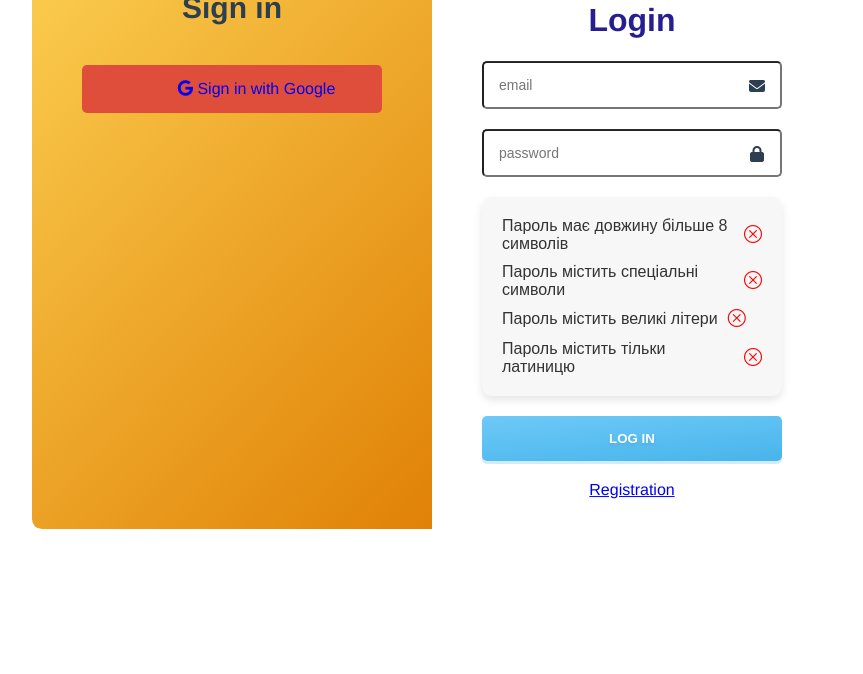
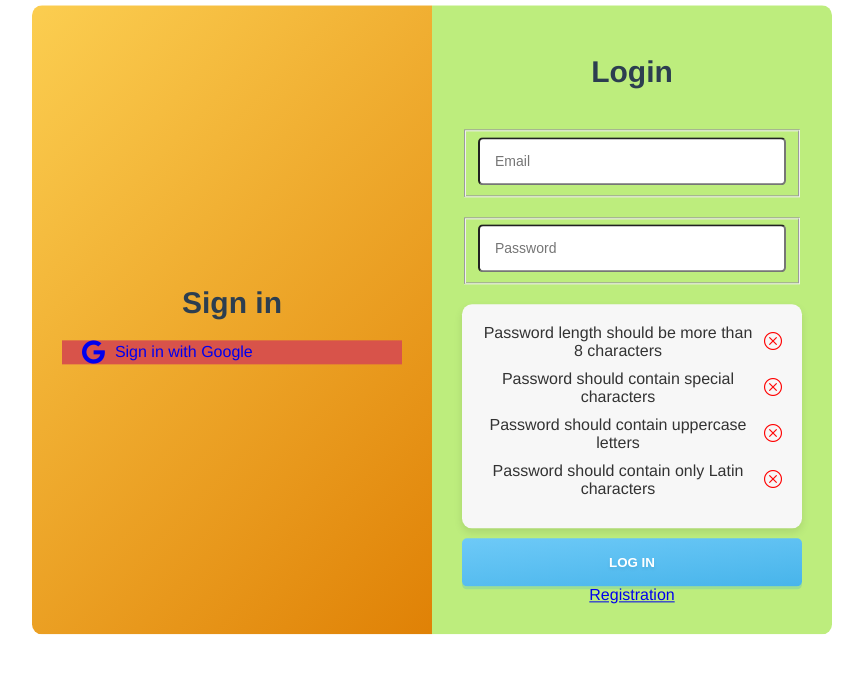
Before and after one commit to Vladislav-Prokh/variety_frontend, a Vue app: page /login in a window 1280 px wide. Shown: the top 674 px of the page, without its empty margins (208-1071 px from the left). Built offline with nearby package versions, Linux system fonts and the light colour scheme.

Commit message:
fix bugs

```diff
--- a/src/components/views/Auth/LoginPage.vue
+++ b/src/components/views/Auth/LoginPage.vue
@@ -4,24 +4,24 @@
       <h1>Sign in</h1>
       <!--<a href="#" class="btn btn-social btn-facebook"> <i class="fab fa-facebook"></i> Sign in with Facebook</a>
       <a href="#" class="btn btn-social btn-twitter"> <i class="fab fa-twitter"></i> Sign in with Twitter</a>-->
-    <a href="http://localhost:8086/oauth2/authorization/google" class="btn btn-social btn-google"> <i class="fab fa-google"></i> Sign in with Google</a>
+      <a href="http://variety.in.net:8086/oauth2/authorization/google" class="btn btn-social btn-google"> <i class="fab fa-google"></i> Sign in with Google</a>
     </div>
     <div class="signup-classic">
-    <h1 id = "LoginField">Login</h1>
+      <h1 id="LoginField">Login</h1>
       <form class="form" @submit.prevent="login">
 
         <fieldset class="email">
-        <input type="text" placeholder="email"  v-model="email" autocomplete="email"/>
+          <input type="text" placeholder="Email" v-model="email" autocomplete="email"/>
         </fieldset>
-      <div v-if="email_error" class="error-message">{{ email_error}}</div>
+        <div v-if="email_error" class="error-message">{{ email_error }}</div>
+
         <fieldset class="password">
-        <input type="password" placeholder="password" v-model="password" @input="handlePasswordChange"  autocomplete="current-password"/>
+          <input type="password" placeholder="Password" v-model="password" @input="handlePasswordChange" autocomplete="current-password"/>
         </fieldset>
-
 
         <div id="displayInfoInputPassPanel">
           <div class="password-criteria">
-            Пароль має довжину більше 8 символів
+            Password length should be more than 8 characters
             <span v-if="HasLengthLessThan8">
               <i class="bi bi-x-circle x-icon"></i>
             </span>
@@ -30,7 +30,7 @@
             </span>
           </div>
           <div class="password-criteria">
-            Пароль містить спеціальні символи
+            Password should contain special characters
             <span v-if="ContainsSpecials">
               <i class="bi bi-check-circle check-icon"></i>
             </span>
@@ -39,18 +39,16 @@
             </span>
           </div>
           <div class="password-criteria">
-            Пароль містить великі літери
+            Password should contain uppercase letters
             <span v-if="ContainsCapital">
               <i class="bi bi-check-circle check-icon"></i>
             </span>
             <span v-else>
               <i class="bi bi-x-circle x-icon"></i>
             </span>
-
           </div>
-
           <div class="password-criteria">
-            Пароль містить тільки латиницю
+            Password should contain only Latin characters
             <span v-if="ContainsCyrillic">
               <i class="bi bi-x-circle x-icon"></i>
             </span>
@@ -60,10 +58,9 @@
           </div>
         </div>
 
-
-      <div v-if="auth_error" class="error-message">{{ auth_error}}</div>
-      <div v-if="input_error" class="error-message">{{ input_error}}</div>
-      <button type = "submit" class="btn">log in</button>
+        <div v-if="auth_error" class="error-message">{{ auth_error }}</div>
+        <div v-if="input_error" class="error-message">{{ input_error }}</div>
+        <button type="submit" class="btn">Log in</button>
         <a href="/registration">Registration</a>
       </form>
     </div>
@@ -76,14 +73,13 @@ export default {
     return {
       email: '',
       password: '',
-      auth_error:'',
-      input_error:'',
-      email_error:'',
-
-      HasLengthLessThan8:true,
-      ContainsSpecials:null,
-      ContainsCapital:null,
-      ContainsCyrillic:true,
+      auth_error: '',
+      input_error: '',
+      email_error: '',
+      HasLengthLessThan8: true,
+      ContainsSpecials: null,
+      ContainsCapital: null,
+      ContainsCyrillic: true,
     };
   },
   methods: {
@@ -93,21 +89,21 @@ export default {
       this.auth_error = '';
 
       if (!this.email || !this.email.trim() || !this.password || !this.password.trim()) {
-        this.input_error = 'Field can not be empty';
+        this.input_error = 'Fields cannot be empty';
         return;
       }
 
-
-    if(this.HasLengthLessThan8||!this.ContainsSpecials||!this.ContainsCapital||this.ContainsCyrillic){
+      if (this.HasLengthLessThan8 || !this.ContainsSpecials || !this.ContainsCapital || this.ContainsCyrillic) {
         this.input_error = 'Password has not passed validation';
         return;
       }
 
       const emailRegex = /^[^\s@]+@[^\s@]+\.[^\s@]+$/;
       if (!emailRegex.test(this.email)) {
-          this.email_error = 'Follow @mail format';
+        this.email_error = 'Invalid email format';
         return;
       }
+
       try {
         await this.$store.dispatch('authenticate', { email: this.email, password: this.password });
       } catch (error) {
@@ -115,14 +111,15 @@ export default {
         console.error('Authentication error:', error);
         return;
       }
-      if(this.$store.getters.authError){
+
+      if (this.$store.getters.authError) {
         this.auth_error = this.$store.getters.authError;
         return;
       }
+
       this.$router.push('/home');
     },
-
-    handlePasswordChange(){
+    handlePasswordChange() {
       this.HasLengthLessThan8 = this.password.length < 8;
       const specialCharactersRegex = /[!@#$%^&*(),.?":{}|<>]/;
       this.ContainsSpecials = specialCharactersRegex.test(this.password);
@@ -131,16 +128,10 @@ export default {
 
       const cyrillicLettersRegex = /[а-яА-Я]/;
       this.ContainsCyrillic = cyrillicLettersRegex.test(this.password);
-    }
-}
-}
+    },
+  },
+};
 </script>
-
-
-
-
-
-
 
 <style scoped>
 @import '@fortawesome/fontawesome-free/css/all.css';
@@ -149,200 +140,108 @@ export default {
 *::after {
   box-sizing: border-box;
 }
+
 html,
 body {
   height: 100%;
-  font-family: Open Sans;
-}
-body {
+  font-family: 'Open Sans', sans-serif;
   background: hsl(86, 85%, 95%);
-}
-
-.signup-classic h1{
-    color: #271f91;
-}
-/*--------------------
-Buttons
---------------------*/
-.btn {
-  display: block;
-  background: hsl(86, 76%, 71%);
-  color: hsl(0, 0, 100);
-  text-decoration: none;
-  margin: 20px 0;
-  padding: 15px 15px;
-  border-radius: 5px;
-  position: relative;
-
-
-
-  &::after {
-    content: '';
-    position: absolute;
-    z-index: 1;
-    top: 0;
-    left: 0;
-    width: 100%;
-    height: 100%;
-    transition: all .2s ease-in-out;
-    box-shadow: inset 0 3px 0 hsla(0, 0, 0, 0), 0 3px 3px hsla(0, 0, 0, .2);
-    border-radius: 5px;
-  }
-
-  &:hover::after {
-    background: hsla(0, 0, 0, 0.1);
-    box-shadow: inset 0 3px 0 hsla(0, 0, 0, 0.2);
-  }
-
-}
-
-
-.btn-social {
-  padding-left: 64px;
-  position: relative;
-  z-index: 1;
-
-  .fa {
-    position: absolute;
-    top: 0;
-    left: 0;
-    z-index: 1;
-    width: 50px;
-    height: 100%;
-    text-align: center;
-    background: hsla(0, 0, 0, 0.1);
-    line-height: 3.2;
-    border-radius: 5px 0 0 5px;
-  }
-
-}
-.btn-facebook {
-  background-color: hsl(221, 44%, 41%);
-}
-.btn-twitter {
-  background-color: hsl(206, 82%, 63%);
-}
-.btn-google {
-  background-color: hsl(7, 71%, 55%);
-}
-.btn-linkedin {
-  background-color: hsl(196, 100%, 43%);
-}
-
-
-/*--------------------
-Form
---------------------*/
-.form {
-
-  fieldset {
-    border: none;
-    padding: 0;
-    margin: 20px 0;
-    position: relative;
-
-    input {
-      width: 100%;
-      height: 48px;
-      color: hsl(0, 0, 20);
-      padding: 15px 40px 15px 15px;
-      border-radius: 5px;
-      font-size: 14px;
-      outline: none!important;
-      border: 1px solid hsla(0, 0, 0, 0.3);
-      box-shadow: inset 0 1px 4px hsla(0, 0, 0, 0.2);
-      vertical-align: top;
-    }
-
-  }
-
-  button {
-    width: 100%;
-    outline: none!important;
-    background: linear-gradient(-5deg, hsl(200, 80%, 60%), hsl(200, 90%, 70%));
-    border: none;
-    text-transform: uppercase;
-    font-weight: bold;
-    box-shadow: 0 3px 0px hsla(200, 80%, 50%, 0.2);
-    text-shadow: 0 2px 3px hsla(200, 50%, 40%, 0.2);
-
-  }
-
-}
-
-
-.error-message{
-  color:red;
 }
 
 .signup {
   position: absolute;
-  top: 30%;
+  top: 40%;
   left: 50%;
   transform: translate(-50%, -50%);
   z-index: 1;
-  width: 800px;
+  width: 100%;
+  max-width: 800px;
   background: hsl(0, 0, 100);
   border-radius: 10px;
   box-shadow: 0 3px 25px hsla(0, 0, 0, 0.2);
+  display: flex;
+  flex-wrap: wrap;
   overflow: hidden;
-  display: flex;
 }
 
 .signup-connect,
-.signup-classic
-{
-  width: 50%;
-  padding: 30px 50px;
+.signup-classic {
+  flex: 1 1 50%;
+  padding: 30px;
+  display: flex;
+  flex-direction: column;
+  justify-content: center;
 }
 
 .signup-connect {
   background: linear-gradient(134deg, hsl(44, 96%, 65%), hsl(34, 95%, 45%));
   color: hsl(0, 0, 100);
+}
+
+.signup-classic {
+  background: hsl(86, 76%, 71%);
+  color: hsl(0, 0, 100);
+}
 
 h1 {
   font-size: 30px;
-    margin-top: 10px;
-    margin-bottom: 40px;
+  margin-bottom: 20px;
   text-shadow: 0 2px 3px hsla(0, 0, 0, 0.1);
 }
 
+.form {
+  margin-top: 20px;
 }
 
-.signup-classic {
-
-  h2 {
-    font-size: 16px;
-    font-weight: normal;
-    margin-top: 23px;
-    margin-bottom: 43px;
-    text-shadow: 0 2px 3px hsla(0, 0, 0, 0.1);
+fieldset {
+  position: relative;
+  margin-bottom: 20px;
 }
 
-  fieldset::after {
-    content: '\f007';
-    font-family: FontAwesome;
-    position: absolute;
-    right: 15px;
-    top: 17px;
-    z-index: 2;
-    width: 20px;
-    color: hsla(0, 0, 0, .2);
-    text-align: center;
+input {
+  width: 100%;
+  height: 48px;
+  padding: 15px;
+  border-radius: 5px;
+  font-size: 14px;
+  outline: none;
+  border: 1px solid hsla(0, 0, 0, 0.3);
+  box-shadow: inset 0 1px 4px hsla(0, 0, 0, 0.2);
 }
 
-  fieldset.email::after {
-    content: '\f0e0';
+button {
+  width: 100%;
+  height: 48px;
+  margin-top: 10px;
+  background: linear-gradient(-5deg, hsl(200, 80%, 60%), hsl(200, 90%, 70%));
+  border: none;
+  color: hsl(0, 0, 100);
+  font-weight: bold;
+  text-transform: uppercase;
+  border-radius: 5px;
+  box-shadow: 0 3px 0px hsla(200, 80%, 50%, 0.2);
+  text-shadow: 0 2px 3px hsla(200, 50%, 40%, 0.2);
+  cursor: pointer;
 }
 
-  fieldset.password::after {
-    content: '\f023';
+.btn-social {
+  display: flex;
+  align-items: center;
+  justify-content: flex-start;
+  padding-left: 20px;
+  margin-bottom: 10px;
+  color: hsl(0, 0, 100);
+  text-decoration: none;
 }
 
+.btn-social i {
+  margin-right: 10px;
+  font-size: 24px;
 }
 
-#displayInfoInputPassPanel{
-  text-align: left;
+.error-message {
+  color: red;
+  margin-top: 10px;
 }
 
 #displayInfoInputPassPanel {
@@ -350,7 +249,7 @@ Form
   padding: 20px;
   border-radius: 10px;
   box-shadow: 0 4px 8px rgba(0, 0, 0, 0.1);
-  font-family: Arial, sans-serif;
+  margin-top: 20px;
 }
 
 .password-criteria {
@@ -369,13 +268,22 @@ Form
 .check-icon {
   color: rgb(58, 170, 35);
 }
-
+.btn-google{
+  background-color: rgb(216, 83, 74);
+}
 .x-icon {
   color: red;
 }
 
-.password-criteria:last-child {
-  margin-bottom: 0;
+@media (max-width: 768px) {
+  .signup {
+    flex-direction: column;
+    width: 90%;
+    max-width: 100%;
   }
-
+  .signup-connect,
+  .signup-classic {
+    width: 100%;
+  }
+}
 </style>
--- a/src/components/views/Auth/RegistrationPage.vue
+++ b/src/components/views/Auth/RegistrationPage.vue
@@ -3,26 +3,28 @@
     <div class="signup-connect">
       <h1>Registration</h1>
       <!--<a href="#" class="btn btn-social btn-facebook"> <i class="fab fa-facebook"></i> Sign up with Facebook</a>
-    <a href="#" class="btn btn-social btn-twitter"> <i class="fab fa-twitter"></i> Sign up with Twitter</a>
-    <a href="#" class="btn btn-social btn-google"> <i class="fab fa-google"></i> Sign up with Google</a>-->
+      <a href="#" class="btn btn-social btn-twitter"> <i class="fab fa-twitter"></i> Sign up with Twitter</a>-->
+      <a href="http://variety.in.net:8086/oauth2/authorization/google" class="btn btn-social btn-google"> <i class="fab fa-google"></i> Sign up with Google</a>
     </div>
     <div class="signup-classic">
-    <h1 id = "LoginField">Registration</h1>
+      <h1 id="LoginField">Registration</h1>
       <form class="form" @submit.prevent="registration">
+
         <fieldset class="username">
-        <input type="text" placeholder="username"  v-model="username" autocomplete="username"/>
+          <input type="text" placeholder="Username" v-model="username" autocomplete="username"/>
         </fieldset>
         <fieldset class="email">
-        <input type="text" placeholder="email"  v-model="email" autocomplete="email"/>
+          <input type="text" placeholder="Email" v-model="email" autocomplete="email"/>
         </fieldset>
-      <div v-if="email_error" class="error-message">{{ email_error}}</div>
+        <div v-if="email_error" class="error-message">{{ email_error }}</div>
+
         <fieldset class="password">
-        <input type="password" placeholder="password" v-model="password" @input="handlePasswordChange" autocomplete="current-password" />
+          <input type="password" placeholder="Password" v-model="password" @input="handlePasswordChange" autocomplete="current-password"/>
         </fieldset>
 
         <div id="displayInfoInputPassPanel">
           <div class="password-criteria">
-            Пароль має довжину більше 8 символів
+            Password length should be more than 8 characters
             <span v-if="HasLengthLessThan8">
               <i class="bi bi-x-circle x-icon"></i>
             </span>
@@ -31,7 +33,7 @@
             </span>
           </div>
           <div class="password-criteria">
-            Пароль містить спеціальні символи
+            Password should contain special characters
             <span v-if="ContainsSpecials">
               <i class="bi bi-check-circle check-icon"></i>
             </span>
@@ -40,18 +42,16 @@
             </span>
           </div>
           <div class="password-criteria">
-            Пароль містить великі літери
+            Password should contain uppercase letters
             <span v-if="ContainsCapital">
               <i class="bi bi-check-circle check-icon"></i>
             </span>
             <span v-else>
               <i class="bi bi-x-circle x-icon"></i>
             </span>
-
           </div>
-
           <div class="password-criteria">
-            Пароль містить тільки латиницю
+            Password should contain only Latin characters
             <span v-if="ContainsCyrillic">
               <i class="bi bi-x-circle x-icon"></i>
             </span>
@@ -61,14 +61,12 @@
           </div>
         </div>
 
-
-      <div v-if="input_error" class="error-message">{{ input_error}}</div>
-      <div v-if="reg_error" class="error-message">{{ reg_error}}</div>
-      <button type="submit" class="btn">sign up</button>
+        <div v-if="input_error" class="error-message">{{ input_error }}</div>
+        <div v-if="reg_error" class="error-message">{{ reg_error }}</div>
+        <button type="submit" class="btn">Sign up</button>
       </form>
     </div>
   </div>
-
 </template>
 
 <script>
@@ -77,61 +75,58 @@ import store from "../../../store/index.js";
 export default {
   data() {
     return {
-      username:'',
-      email:'',
-      password:'',
-      input_error:'',
-      email_error:'',
-      reg_error:'',
-      HasLengthLessThan8:true,
-      ContainsSpecials:null,
-      ContainsCapital:null,
-      ContainsCyrillic:true,
+      username: '',
+      email: '',
+      password: '',
+      input_error: '',
+      email_error: '',
+      reg_error: '',
+      HasLengthLessThan8: true,
+      ContainsSpecials: null,
+      ContainsCapital: null,
+      ContainsCyrillic: true,
     };
   },
-  methods:{
-    async registration(){
-
+  methods: {
+    async registration() {
       this.email_error = '';
       this.input_error = '';
       this.reg_error = '';
 
-
-    if (!this.email || !this.email.trim() || !this.password || !this.password.trim() || !this.username || !this.username.trim()) {
-        this.input_error = 'Field can not be empty';
+      if (!this.username || !this.username.trim() || !this.email || !this.email.trim() || !this.password || !this.password.trim()) {
+        this.input_error = 'Fields cannot be empty';
         return;
       }
 
-    if(this.HasLengthLessThan8||!this.ContainsSpecials||!this.ContainsCapital||this.ContainsCyrillic){
+      if (this.HasLengthLessThan8 || !this.ContainsSpecials || !this.ContainsCapital || this.ContainsCyrillic) {
         this.input_error = 'Password has not passed validation';
         return;
       }
 
-
       const emailRegex = /^[^\s@]+@[^\s@]+\.[^\s@]+$/;
       if (!emailRegex.test(this.email)) {
-        this.email_error = 'Follow @mail format';
+        this.email_error = 'Invalid email format';
         return;
       }
 
       try {
-      const success = await this.$store.dispatch('register', { username: this.username, email: this.email, password: this.password });
+        const success = await store.dispatch('register', { username: this.username, email: this.email, password: this.password });
         if (success) {
           this.$router.push(`/confirm-email/${this.email}`);
         } else {
-                this.reg_error = this.$store.getters.regError || 'Registration failed';
+          this.reg_error = store.getters.regError || 'Registration failed';
         }
       } catch (error) {
-            console.error('Authentication error:', error);
+        console.error('Registration error:', error);
       }
-    if(store.getters.regError) {
+
+      if (store.getters.regError) {
         this.reg_error = store.getters.regError;
         return;
       }
-
     },
 
-    handlePasswordChange(){
+    handlePasswordChange() {
       this.HasLengthLessThan8 = this.password.length < 8;
       const specialCharactersRegex = /[!@#$%^&*(),.?":{}|<>]/;
       this.ContainsSpecials = specialCharactersRegex.test(this.password);
@@ -143,142 +138,14 @@ export default {
     }
   }
 };
-
 </script>
 
 <style scoped>
 @import '@fortawesome/fontawesome-free/css/all.css';
-*,
-*::before,
-*::after {
-  box-sizing: border-box;
-}
-html,
-body {
-  height: 100%;
-  font-family: Open Sans;
-}
-body {
-  background: hsl(86, 85%, 95%);
-}
-.error-message{
-  color:red;
-}
-
-.signup-classic h1{
-    color: #271f91;
-}
-/*--------------------
-Buttons
---------------------*/
-.btn {
-  display: block;
-  background: hsl(86, 76%, 71%);
-  color: hsl(0, 0, 100);
-  text-decoration: none;
-  margin: 20px 0;
-  padding: 15px 15px;
-  border-radius: 5px;
-  position: relative;
-
-
-
-  &::after {
-    content: '';
-    position: absolute;
-    z-index: 1;
-    top: 0;
-    left: 0;
-    width: 100%;
-    height: 100%;
-    transition: all .2s ease-in-out;
-    box-shadow: inset 0 3px 0 hsla(0, 0, 0, 0), 0 3px 3px hsla(0, 0, 0, .2);
-    border-radius: 5px;
-  }
-
-  &:hover::after {
-    background: hsla(0, 0, 0, 0.1);
-    box-shadow: inset 0 3px 0 hsla(0, 0, 0, 0.2);
-  }
-
-}
-
-
-.btn-social {
-  padding-left: 64px;
-  position: relative;
-  z-index: 1;
-
-  .fa {
-    position: absolute;
-    top: 0;
-    left: 0;
-    z-index: 1;
-    width: 50px;
-    height: 100%;
-    text-align: center;
-    background: hsla(0, 0, 0, 0.1);
-    line-height: 3.2;
-    border-radius: 5px 0 0 5px;
-  }
-
-}
-.btn-facebook {
-  background-color: hsl(221, 44%, 41%);
-}
-.btn-twitter {
-  background-color: hsl(206, 82%, 63%);
-}
-.btn-google {
-  background-color: hsl(7, 71%, 55%);
-}
-.btn-linkedin {
-  background-color: hsl(196, 100%, 43%);
-}
-
-.form {
-
-  fieldset {
-    border: none;
-    padding: 0;
-    margin: 20px 0;
-    position: relative;
-
-    input {
-      width: 100%;
-      height: 48px;
-      color: hsl(0, 0, 20);
-      padding: 15px 40px 15px 15px;
-      border-radius: 5px;
-      font-size: 14px;
-      outline: none!important;
-      border: 1px solid hsla(0, 0, 0, 0.3);
-      box-shadow: inset 0 1px 4px hsla(0, 0, 0, 0.2);
-      vertical-align: top;
-    }
-
-  }
-
-  button {
-    width: 100%;
-    outline: none!important;
-    background: linear-gradient(-5deg, hsl(200, 80%, 60%), hsl(200, 90%, 70%));
-    border: none;
-    text-transform: uppercase;
-    font-weight: bold;
-    box-shadow: 0 3px 0px hsla(200, 80%, 50%, 0.2);
-    text-shadow: 0 2px 3px hsla(200, 50%, 40%, 0.2);
-
-  }
-
-}
-
-
-
 
 .signup {
   position: absolute;
-  top: 30%;
+  top: 40%;
   left: 50%;
   transform: translate(-50%, -50%);
   z-index: 1;
@@ -291,8 +158,7 @@ Buttons
 }
 
 .signup-connect,
-.signup-classic
-{
+.signup-classic {
   width: 50%;
   padding: 30px 50px;
 }
@@ -300,25 +166,82 @@ Buttons
 .signup-connect {
   background: linear-gradient(134deg, hsl(44, 96%, 65%), hsl(34, 95%, 45%));
   color: hsl(0, 0, 100);
+}
+
+.signup-classic {
+  background: hsl(86, 76%, 71%);
+  color: hsl(0, 0, 100);
+}
 
 h1 {
   font-size: 30px;
-    margin-top: 10px;
-    margin-bottom: 40px;
+  margin-bottom: 20px;
   text-shadow: 0 2px 3px hsla(0, 0, 0, 0.1);
 }
 
-}
-#displayInfoInputPassPanel{
-  text-align: left;
+.form {
+  margin-top: 20px;
 }
 
+fieldset {
+  position: relative;
+  margin-bottom: 20px;
+}
+
+input {
+  width: 100%;
+  height: 48px;
+  padding: 15px;
+  border-radius: 5px;
+  font-size: 14px;
+  outline: none;
+  border: 1px solid hsla(0, 0, 0, 0.3);
+  box-shadow: inset 0 1px 4px hsla(0, 0, 0, 0.2);
+}
+
+button {
+  width: 100%;
+  height: 48px;
+  margin-top: 10px;
+  background: linear-gradient(-5deg, hsl(200, 80%, 60%), hsl(200, 90%, 70%));
+  border: none;
+  color: hsl(0, 0, 100);
+  font-weight: bold;
+  text-transform: uppercase;
+  border-radius: 5px;
+  box-shadow: 0 3px 0px hsla(200, 80%, 50%, 0.2);
+  text-shadow: 0 2px 3px hsla(200, 50%, 40%, 0.2);
+  cursor: pointer;
+}
+
+.btn-social {
+  display: flex;
+  align-items: center;
+  justify-content: flex-start;
+  padding-left: 20px;
+  margin-bottom: 10px;
+  color: hsl(0, 0, 100);
+  text-decoration: none;
+}
+
+.btn-social i {
+  margin-right: 10px;
+  font-size: 24px;
+}
+
+.error-message {
+  color: red;
+  margin-top: 10px;
+}
+.btn-google{
+  background-color: rgb(216, 83, 74);
+}
 #displayInfoInputPassPanel {
   background-color: #f7f7f7;
   padding: 20px;
   border-radius: 10px;
   box-shadow: 0 4px 8px rgba(0, 0, 0, 0.1);
-  font-family: Arial, sans-serif;
+  margin-top: 20px;
 }
 
 .password-criteria {
@@ -342,39 +265,15 @@ Buttons
   color: red;
 }
 
-.password-criteria:last-child {
-  margin-bottom: 0;
+@media (max-width: 768px) {
+  .signup {
+    flex-direction: column;
+    width: 90%;
+    max-width: 100%;
   }
-
+  .signup-connect,
   .signup-classic {
-
-  h2 {
-    font-size: 16px;
-    font-weight: normal;
-    margin-top: 23px;
-    margin-bottom: 43px;
-    text-shadow: 0 2px 3px hsla(0, 0, 0, 0.1);
+    width: 100%;
   }
-
-  fieldset::after {
-    content: '\f007';
-    font-family: FontAwesome;
-    position: absolute;
-    right: 15px;
-    top: 17px;
-    z-index: 2;
-    width: 20px;
-    color: hsla(0, 0, 0, .2);
-    text-align: center;
-  }
-
-  fieldset.email::after {
-    content: '\f0e0';
-  }
-
-  fieldset.password::after {
-    content: '\f023';
-  }
-
 }
 </style>
```
Also changed, not shown: src/components/PageHeader.vue (+31 -0 lines), src/components/views/Order/OrderPanel.vue (+4 -3 lines), src/components/views/Order/OrderSuccess.vue (+7 -6 lines). Lines whose indentation alone changed are shown as unchanged.
